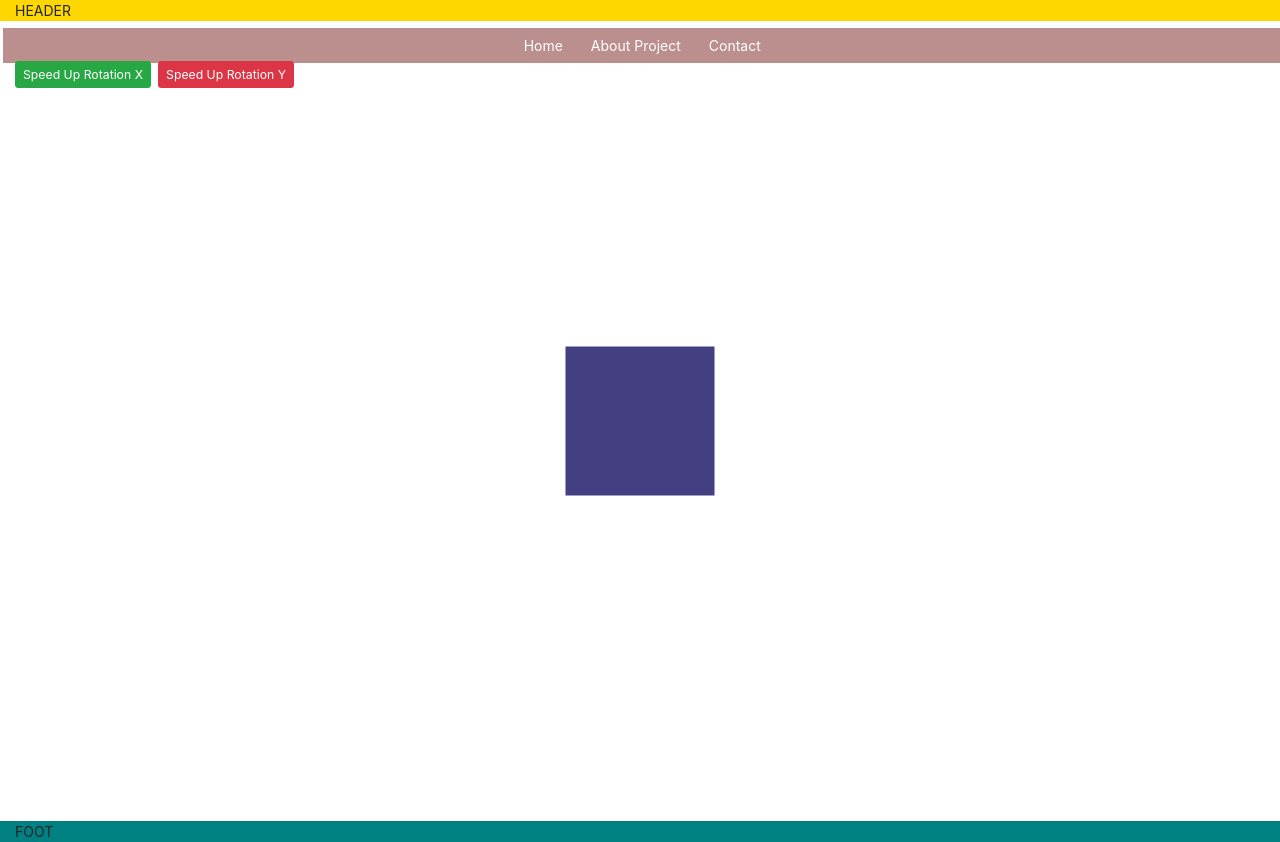
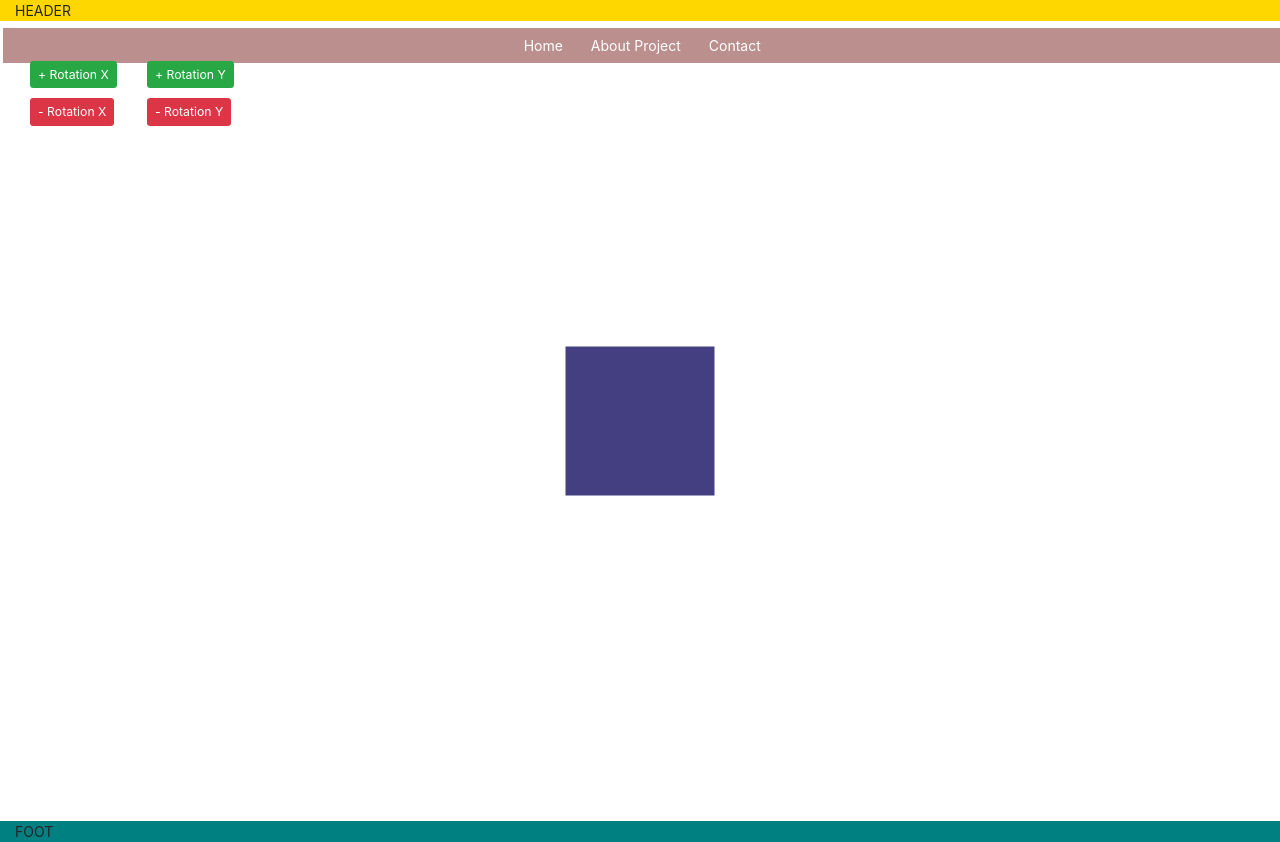
Before and after one commit to lolerah/3Display, a React (Create React App) app in the folder ClientApp/: page / in a window 1280 px wide. Built offline with nearby package versions, Linux system fonts and the light colour scheme.

Commit message:
Added two more buttons to control rotation

```diff
--- a/ClientApp/src/components/Home.js
+++ b/ClientApp/src/components/Home.js
@@ -5,19 +5,43 @@ export class Home extends Component {
 
   render() {
     return (
-      <div>
+      <div className="container container-fluid">
+        <div className="row">
+          <div className="col-md-6">
             <button
-          className="btn btn-success btn-sm mr-2"
-          onClick={() => this.props.onIncreaseRotX()}
+              className="btn btn-success btn-sm"
+              onClick={() => this.props.onChangeRotX(true)}
             >
-          Speed Up Rotation X
+              + Rotation X
             </button>
+          </div>
+          <div className="col">
+            <button
+              className="btn btn-success btn-sm"
+              onClick={() => this.props.onChangeRotY(true)}
+            >
+              + Rotation Y
+            </button>
+          </div>
+        </div>
+        <div className="row row-m-t">
+          <div className="col">
+            <button
+              className="btn btn-danger btn-sm "
+              onClick={() => this.props.onChangeRotX(false)}
+            >
+              - Rotation X
+            </button>
+          </div>
+          <div className="col">
             <button
               className="btn btn-danger btn-sm"
-          onClick={() => this.props.onIncreaseRotY()}
+              onClick={() => this.props.onChangeRotY(false)}
             >
-          Speed Up Rotation Y
+              - Rotation Y
             </button>
+          </div>
+        </div>
       </div>
     );
   }
--- a/ClientApp/src/components/Main.css
+++ b/ClientApp/src/components/Main.css
@@ -21,3 +21,7 @@
   position: absolute;
   top: 5vh;
 }
+
+.row-m-t {
+  margin-top: 10px;
+}
--- a/ClientApp/src/components/Main.jsx
+++ b/ClientApp/src/components/Main.jsx
@@ -11,14 +11,14 @@ export class Main extends Component {
     rotY: 0.0,
   };
 
-  handleIncreseRotationX = () => {
-    const rotX = this.state.rotX + 0.001;
-    this.setState({ rotX });
+  handleRotationX = (increase) => {
+    const rotX = increase ? 0.01 : -0.01;
+    this.setState({ rotX, rotY: 0.0 });
   };
 
-  handleIncreseRotationY = () => {
-    const rotY = this.state.rotY + 0.001;
-    this.setState({ rotY });
+  handleRotationY = (increase) => {
+    const rotY = increase ? 0.01 : -0.01;
+    this.setState({ rotX: 0.0, rotY });
   };
 
   render() {
@@ -33,8 +33,8 @@ export class Main extends Component {
         </div>
         <div className="routing">
           <Home
-            onIncreaseRotX={this.handleIncreseRotationX}
-            onIncreaseRotY={this.handleIncreseRotationY}
+            onChangeRotX={this.handleRotationX}
+            onChangeRotY={this.handleRotationY}
           />
         </div>
       </div>
--- a/ClientApp/src/components/Scene.jsx
+++ b/ClientApp/src/components/Scene.jsx
@@ -48,6 +48,7 @@ export class Scene extends Component {
 
   componentDidUpdate() {
     const { rotX, rotY } = this.props;
+
     this.animate(rotX, rotY);
   }
 
@@ -73,7 +74,14 @@ export class Scene extends Component {
     scene.children[0].rotation.x += rotX;
     scene.children[0].rotation.y += rotY;
     this.renderScene();
-    this.frameId = window.requestAnimationFrame(() => this.animate(rotX, rotY));
+
+    if (
+      scene.children[0].rotation.x !== 0 ||
+      scene.children[0].rotation.y !== 0
+    )
+      this.frameId = window.requestAnimationFrame(() =>
+        this.animate(rotX, rotY)
+      );
   };
 
   renderScene = () => {
```
Lines whose indentation alone changed are shown as unchanged.
